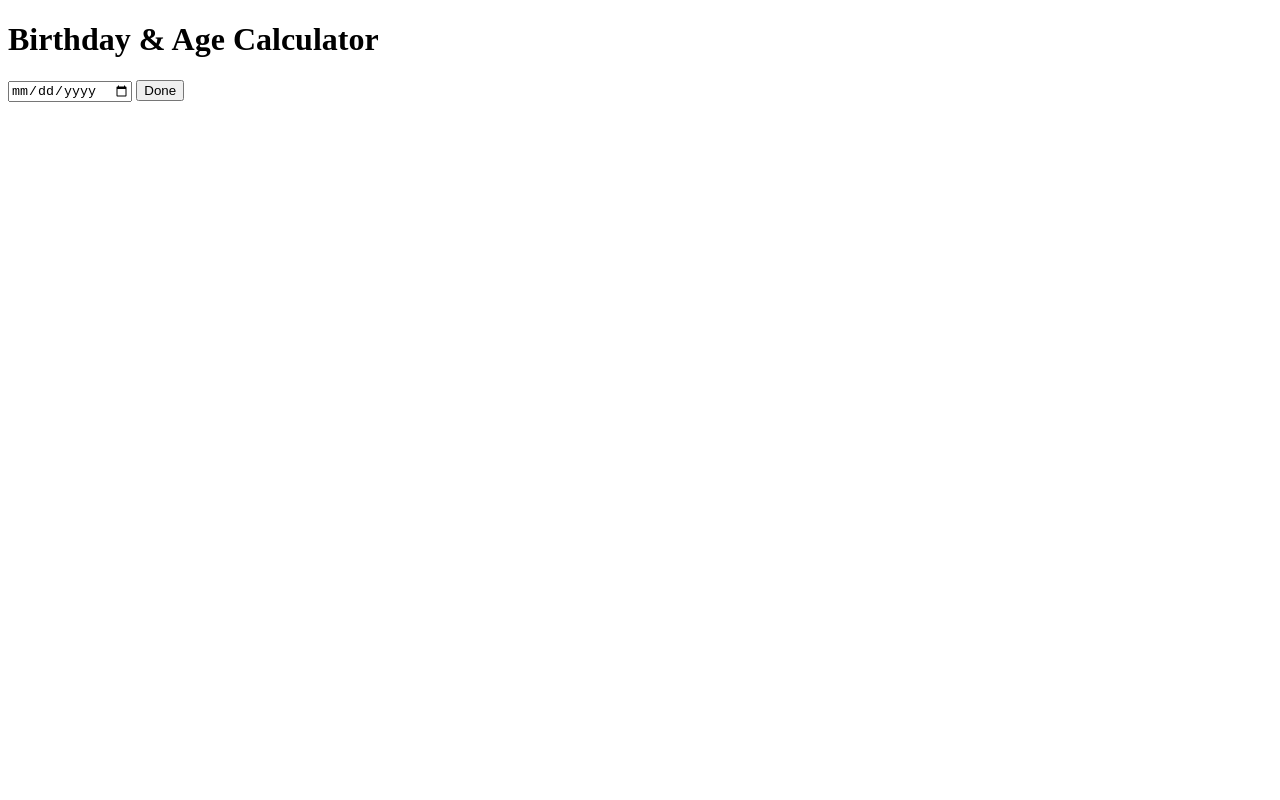
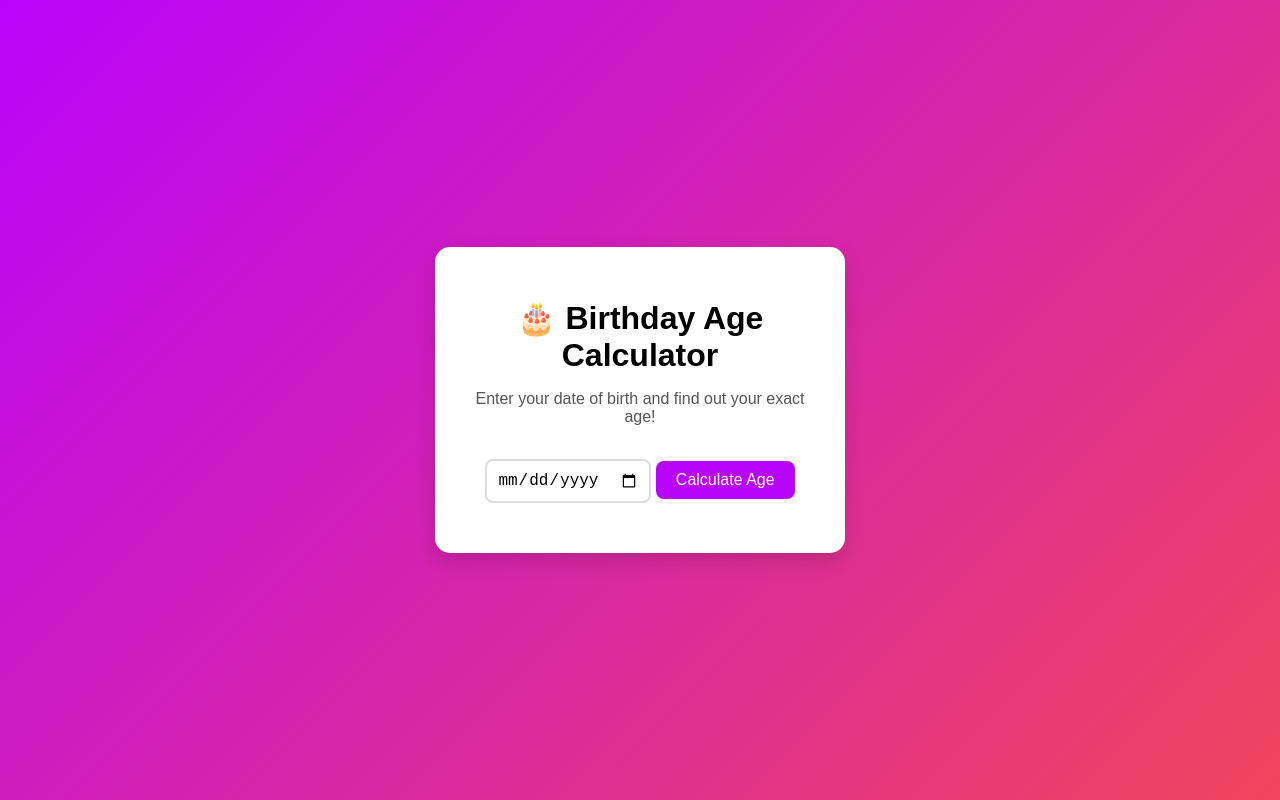
Before and after one commit to asharaam1/Birthday-Calculator, a plain HTML site: page index.html in a window 1280 px wide. Drawn offline with Linux system fonts and the light colour scheme.

Commit message:
Project Completed

```diff
--- a/app.js
+++ b/app.js
@@ -0,0 +1,29 @@
+function calculateAge() {
+    const dobInput = document.getElementById("dob").value;
+    const result = document.getElementById("result");
+
+    if (!dobInput) {
+        result.innerHTML = "⚠️ Please select your date of birth.";
+        return;
+    }
+
+    const dob = new Date(dobInput);
+    const today = new Date();
+
+    let years = today.getFullYear() - dob.getFullYear();
+    let months = today.getMonth() - dob.getMonth();
+    let days = today.getDate() - dob.getDate();
+
+    if (days < 0) {
+        months--;
+        const prevMonth = new Date(today.getFullYear(), today.getMonth(), 0).getDate();
+        days += prevMonth;
+    }
+
+    if (months < 0) {
+        years--;
+        months += 12;
+    }
+
+    result.innerHTML = `🎉 You are <b>${years}</b> years, <b>${months}</b> months, and <b>${days}</b> days old.`;
+}
--- a/index.html
+++ b/index.html
@@ -4,19 +4,24 @@
 <head>
     <meta charset="UTF-8">
     <meta name="viewport" content="width=device-width, initial-scale=1.0">
-    <title>Bairthday Calculator</title>
+    <title>Birthday Age Calculator</title>
     <link rel="stylesheet" href="style.css">
 </head>
 
 <body>
-    <h1>Birthday & Age Calculator</h1>
+    <div class="container">
+        <h1>🎂 Birthday Age Calculator</h1>
+        <p>Enter your date of birth and find out your exact age!</p>
 
-    <form id="dateForm">
-        <input type="date" id="input_date" required />
-        <button type="submit">Done</button>
-    </form>
+        <div class="card">
+            <input type="date" id="dob">
+            <button onclick="calculateAge()">Calculate Age</button>
+        </div>
 
-    <script type="module" src="./app.js"></script>
+        <div id="result"></div>
+    </div>
+
+    <script src="./app.js"></script>
 </body>
 
 </html>
--- a/style.css
+++ b/style.css
@@ -0,0 +1,61 @@
+body {
+    font-family: 'Poppins', sans-serif;
+    background: linear-gradient(135deg, #b904fb, #f1455c);
+    display: flex;
+    align-items: center;
+    justify-content: center;
+    height: 100vh;
+    margin: 0;
+}
+
+.container {
+    background: white;
+    padding: 30px;
+    border-radius: 15px;
+    text-align: center;
+    box-shadow: 0 8px 20px rgba(0, 0, 0, 0.15);
+    width: 350px;
+}
+
+h1 {
+    margin-bottom: 10px;
+}
+
+p {
+    color: #555;
+}
+
+.card {
+    margin: 20px 0;
+}
+
+input[type="date"] {
+    padding: 10px;
+    font-size: 16px;
+    border: 2px solid #ddd;
+    border-radius: 8px;
+    outline: none;
+}
+
+button {
+    margin-top: 15px;
+    padding: 10px 20px;
+    font-size: 16px;
+    color: white;
+    background: #b904fb;
+    border: none;
+    border-radius: 8px;
+    cursor: pointer;
+    transition: 0.3s;
+}
+
+button:hover {
+    background: #f1455c;
+}
+
+#result {
+    margin-top: 20px;
+    font-size: 18px;
+    color: #333;
+    font-weight: bold;
+}
```
